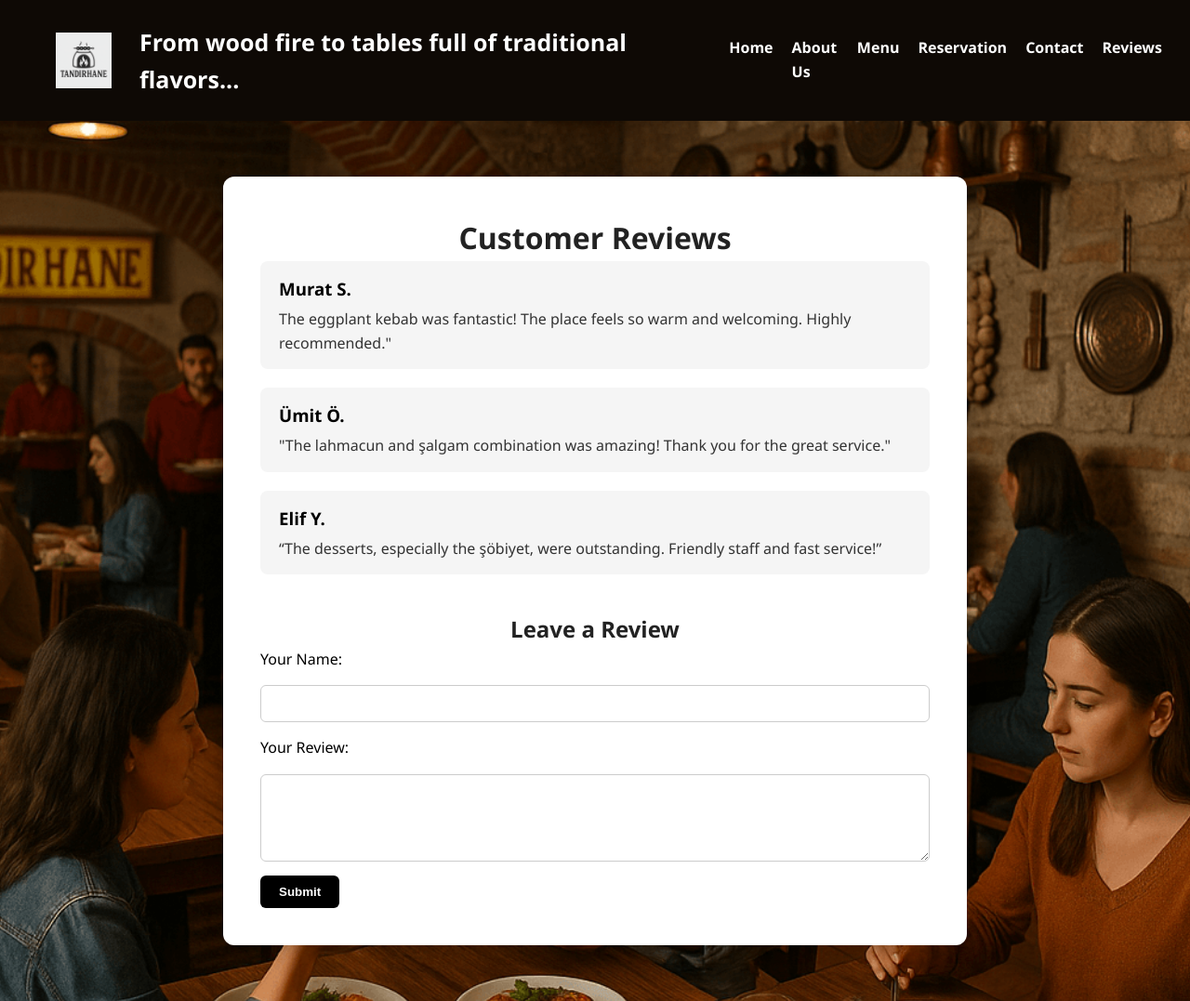
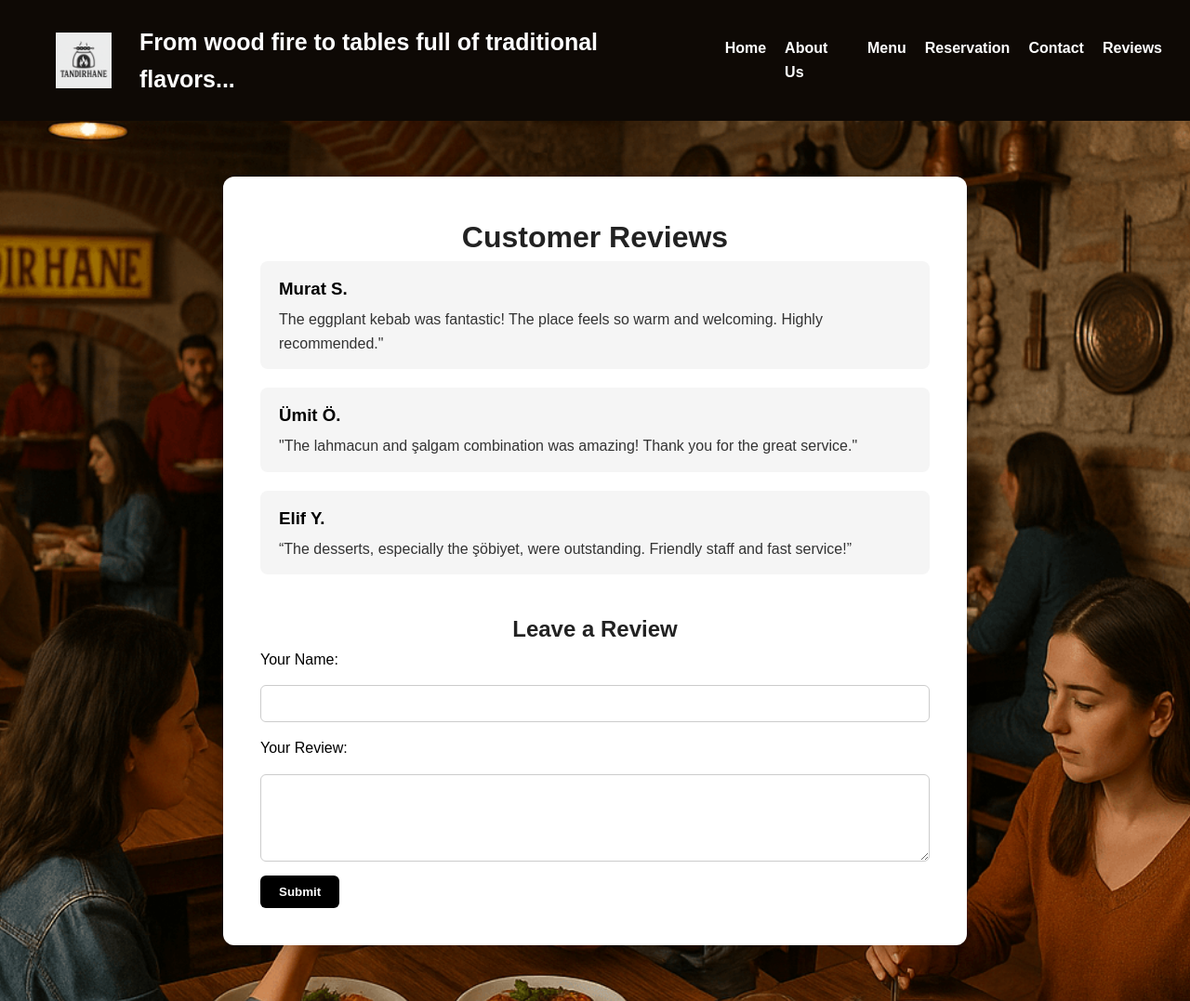
Before and after one commit to merenozdl/tandirhane, a plain HTML site: page yorumlar.html in a window 1280 px wide. Shown: the top 1077 px of the page at 93% size. Drawn offline with Linux system fonts and the light colour scheme.

Commit message:
styleyorumlar.css

```diff
--- a/styleyorumlar.css
+++ b/styleyorumlar.css
@@ -4,7 +4,6 @@ body {
     background-position: center;
     background-repeat: no-repeat;
     margin: 0;
-    font-family: 'Segoe UI', Tahoma, sans-serif;
 }
 
 .comment-section {
```
